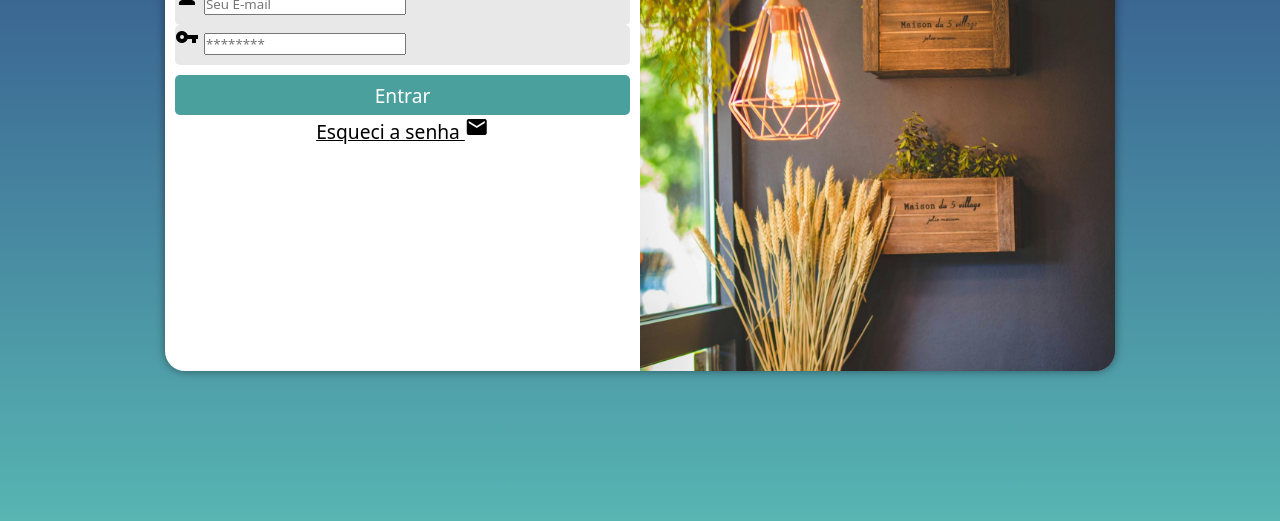
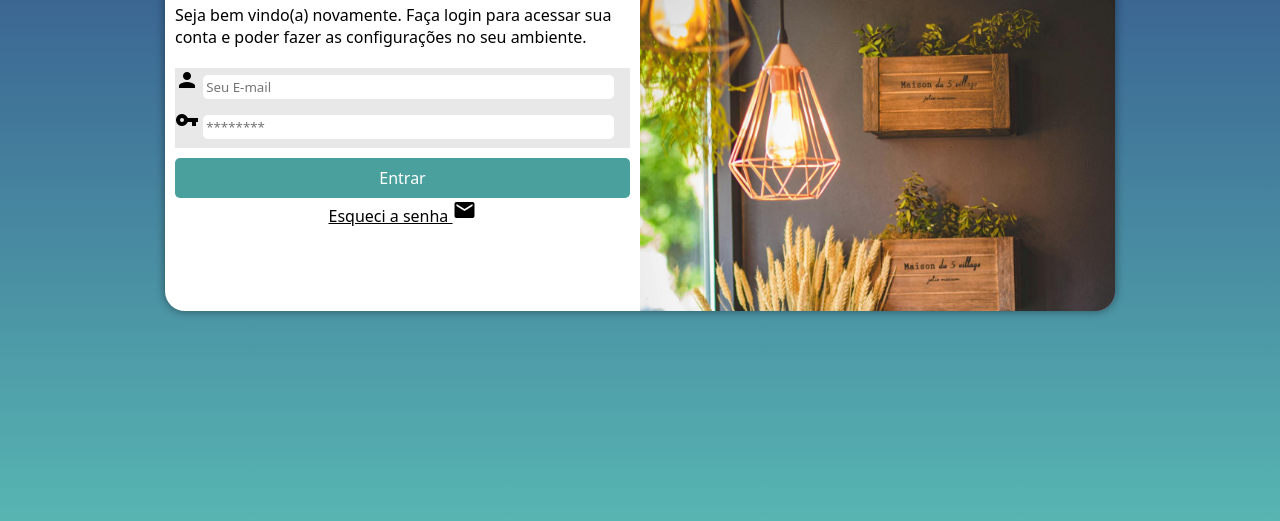
Before and after one commit to Souzx4/Login, a plain HTML site: page index.html in a window 1280 px wide. Shown: the part 279-800 px from the top of the page. Drawn offline with Linux system fonts and the light colour scheme.

Commit message:
Finalizado o Login

```diff
--- a/estilos/media-query.css
+++ b/estilos/media-query.css
@@ -1,9 +1,10 @@
 @charset "UTF-8";
 
-@media screen and (min-width: 768px) and (max-width: 992px) {
+@media screen and (min-width: 768px) and (max-width: 992px) { /* para tablet */
 
     #login {
         width: 80vw;
+        height: 350px;
     }
     #imagem {
         float: left;
@@ -15,11 +16,15 @@
         float: right;
         width: 70%;
     }
+    #formulario p{
+        margin: 10px 0px;
+    }
 }
 
-@media screen and (min-width: 992px) {
+@media screen and (min-width: 992px) { /* para telas maiores */
     #login {
         width: 950px;
+        height: 380px;
     }
     #imagem {
         float: right;
@@ -33,7 +38,8 @@
     #formulario h1 {
         font-size: 2em;
     }
-    #formulario {
-    font-size: 1.2em;
+    #formulario p{
+    font-size: 1em;
+    margin: 20px 0px;
 }
 }
--- a/estilos/style.css
+++ b/estilos/style.css
@@ -28,7 +28,6 @@ main {
     position: absolute;
     top: 50%;
     left: 50%;
-    transform: translate(-50%, -50%); /* ficar no meio da tela */
     overflow: hidden; /* tudo que ficar fora da borda ficara escondido */
 
     background-color: white;
@@ -39,6 +38,8 @@ main {
 
     transition: width 0.3s, height 0.3s;
     transition-timing-function: ease;
+
+    transform: translate(-50%, -50%); /* ficar no meio da tela, sempre que for usar uma animação assim use sempre na ultima linha para evitar erros no codigo*/
 }
 
 #imagem {
@@ -73,7 +74,17 @@ label {
     display: block;
     width: 100%;
     height: 40px;
+
+}
+.campo > input {
+    width: calc(100% - 44px);
+    padding: 3px;
+    border: none;
     border-radius: 5px;
+    /* transform: translateY(-10px);  sempre que for usar uma animação assim use sempre na ultima linha para evitar erros no codigo */
+}
+.campo > input:focus-within {
+    background-color: #e8e8e8;
 }
 
 form > input[type=submit] {
```
